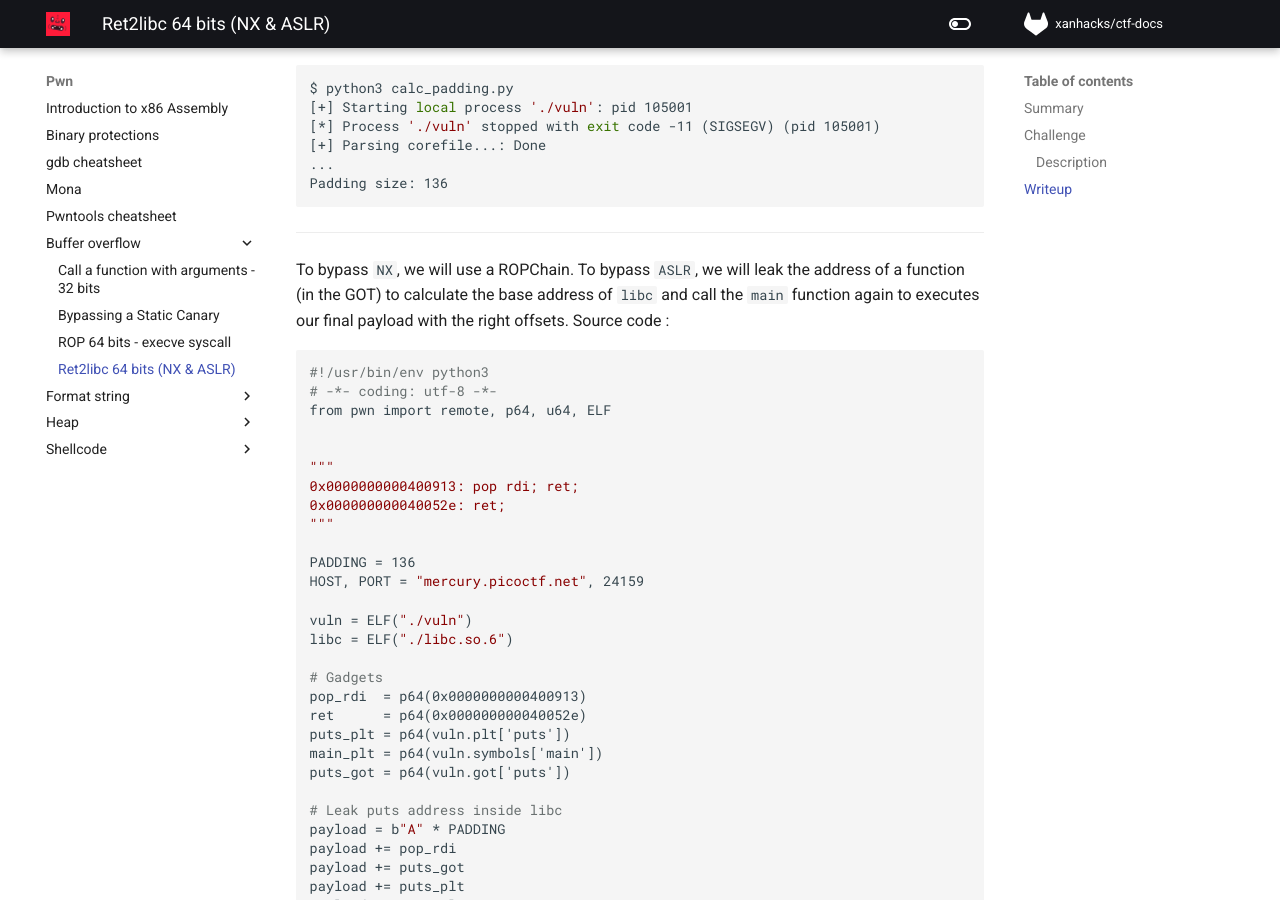
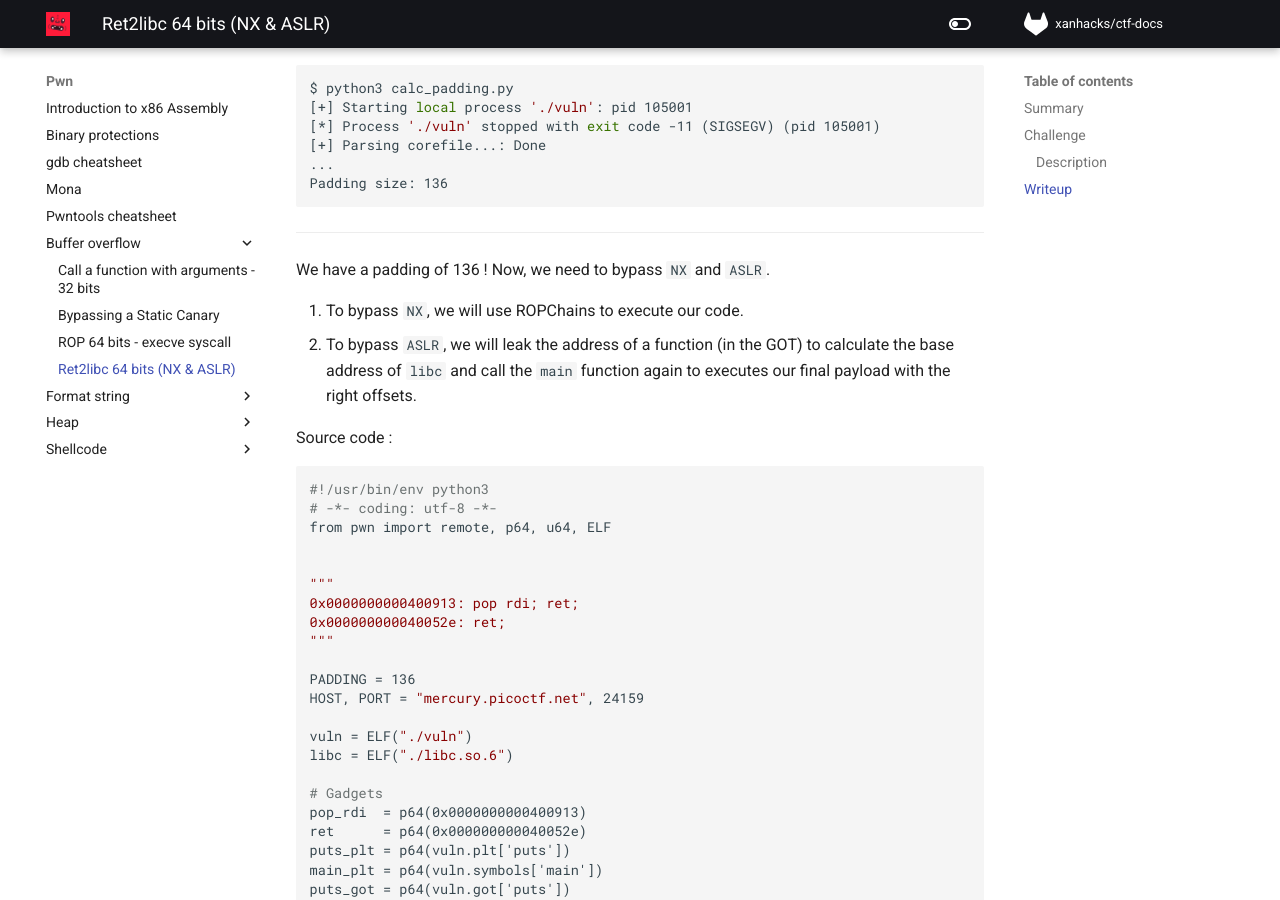
Before and after one commit to xanhacks/ctf-docs, an MkDocs documentation site: the page built from docs/pwn/buffer-overflow/30-ret2libc-x64-aslr.md, in a window 1280 px wide and 900 px high, scrolled down 1900 px. Built offline with MkDocs 1.6.1 and Material for MkDocs 9.7.7, drawn with Linux system fonts in a browser that asks for light colours; nearby versions of some CDN libraries; comment, search, counter and statistics services are not loaded.

Commit message:
add a bit of context

````diff
--- a/docs/pwn/buffer-overflow/30-ret2libc-x64-aslr.md
+++ b/docs/pwn/buffer-overflow/30-ret2libc-x64-aslr.md
@@ -100,7 +100,12 @@ Padding size: 136
 
 ---
 
-To bypass `NX`, we will use a ROPChain. To bypass `ASLR`, we will leak the address of a function (in the GOT) to calculate the base address of `libc` and call the `main` function again to executes our final payload with the right offsets. Source code :
+We have a padding of 136 ! Now, we need to bypass `NX` and `ASLR`.
+
+1. To bypass `NX`, we will use ROPChains to execute our code.
+2. To bypass `ASLR`, we will leak the address of a function (in the GOT) to calculate the base address of `libc` and call the `main` function again to executes our final payload with the right offsets.
+
+Source code :
 
 ```python
 #!/usr/bin/env python3
````
